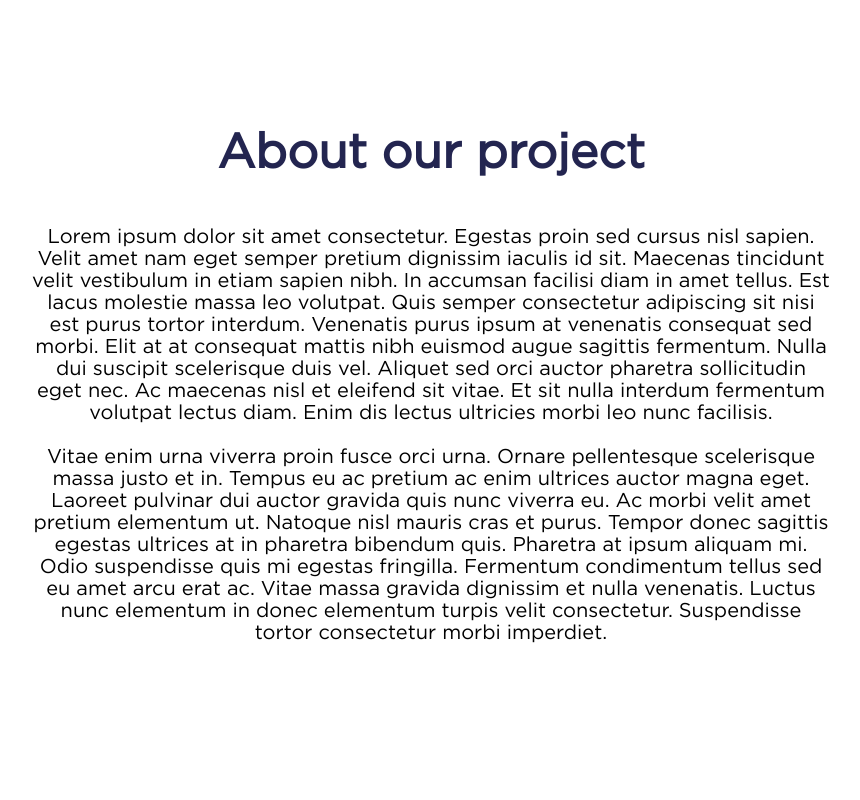
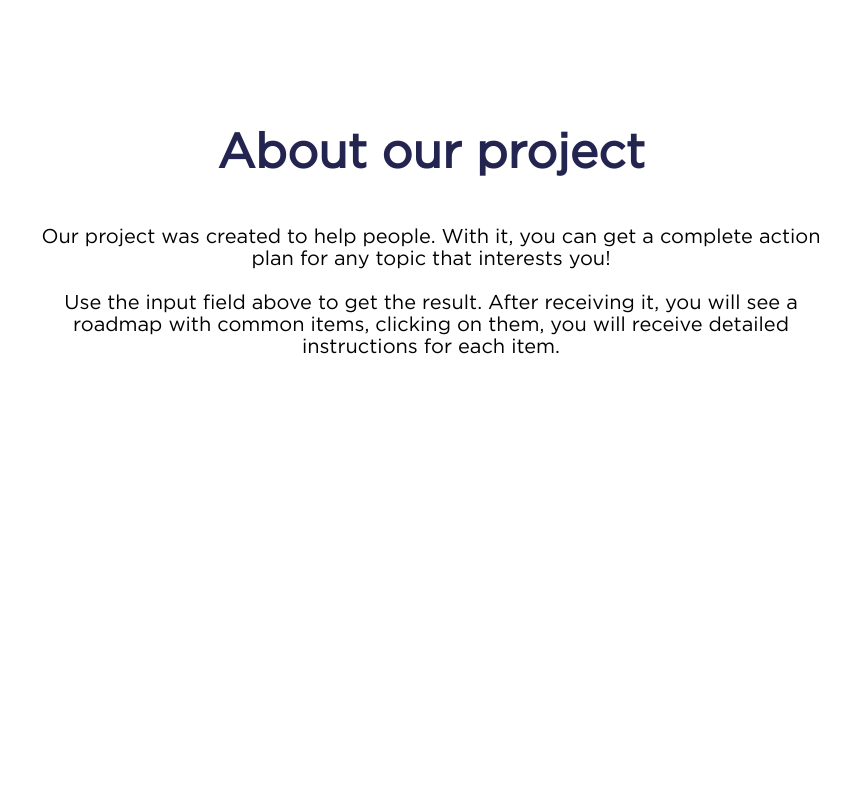
Before and after one commit to Ewaqe/pathfinder, a Django app: template roadmaps/templates/index.html in a window 1280 px wide. Shown: the part 800-1600 px from the top of the page, without its empty margins (209-1069 px from the left). Run offline with Django 3.2, Linux system fonts and the light colour scheme; the template is opened without the code that fills it, so the values that code supplies are empty.

Commit message:
second commit

```diff
--- a/roadmaps/templates/index.html
+++ b/roadmaps/templates/index.html
@@ -31,8 +31,9 @@
     <div class="about" id="about">
         <h2 class="about-title">About our project</h2>
         <span class="about-info">
-            Lorem ipsum dolor sit amet consectetur. Egestas proin sed cursus nisl sapien. Velit amet nam eget semper pretium dignissim iaculis id sit. Maecenas tincidunt velit vestibulum in etiam sapien nibh. In accumsan facilisi diam in amet tellus. Est lacus molestie massa leo volutpat. Quis semper consectetur adipiscing sit nisi est purus tortor interdum. Venenatis purus ipsum at venenatis consequat sed morbi. Elit at at consequat mattis nibh euismod augue sagittis fermentum. Nulla dui suscipit scelerisque duis vel. Aliquet sed orci auctor pharetra sollicitudin eget nec. Ac maecenas nisl et eleifend sit vitae. Et sit nulla interdum fermentum volutpat lectus diam. Enim dis lectus ultricies morbi leo nunc facilisis. <br><br>
-Vitae enim urna viverra proin fusce orci urna. Ornare pellentesque scelerisque massa justo et in. Tempus eu ac pretium ac enim ultrices auctor magna eget. Laoreet pulvinar dui auctor gravida quis nunc viverra eu. Ac morbi velit amet pretium elementum ut. Natoque nisl mauris cras et purus. Tempor donec sagittis egestas ultrices at in pharetra bibendum quis. Pharetra at ipsum aliquam mi. Odio suspendisse quis mi egestas fringilla. Fermentum condimentum tellus sed eu amet arcu erat ac. Vitae massa gravida dignissim et nulla venenatis. Luctus nunc elementum in donec elementum turpis velit consectetur. Suspendisse tortor consectetur morbi imperdiet.
+            Our project was created to help people. With it, you can get a complete action plan for any topic that interests you!
+            <br><br>
+            Use the input field above to get the result. After receiving it, you will see a roadmap with common items, clicking on them, you will receive detailed instructions for each item.
         </span>
     </div>
 </div>
```
